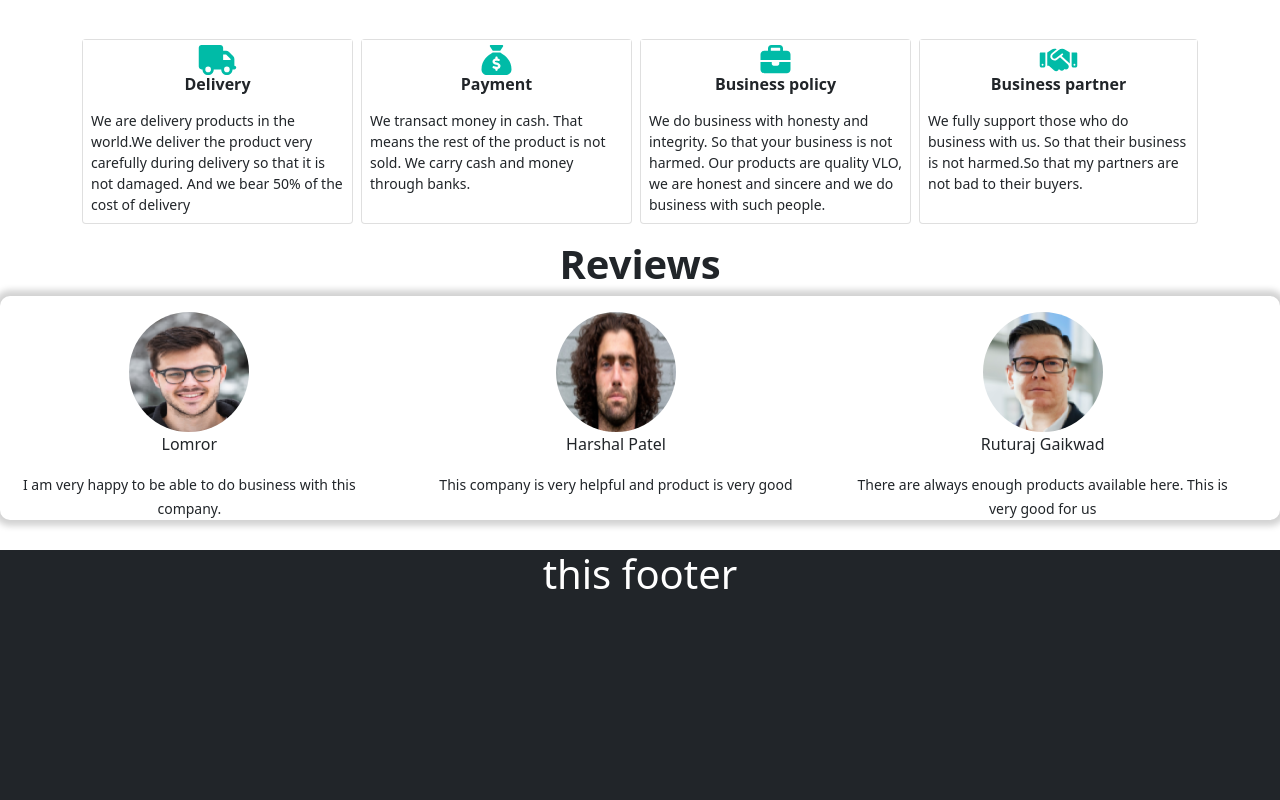
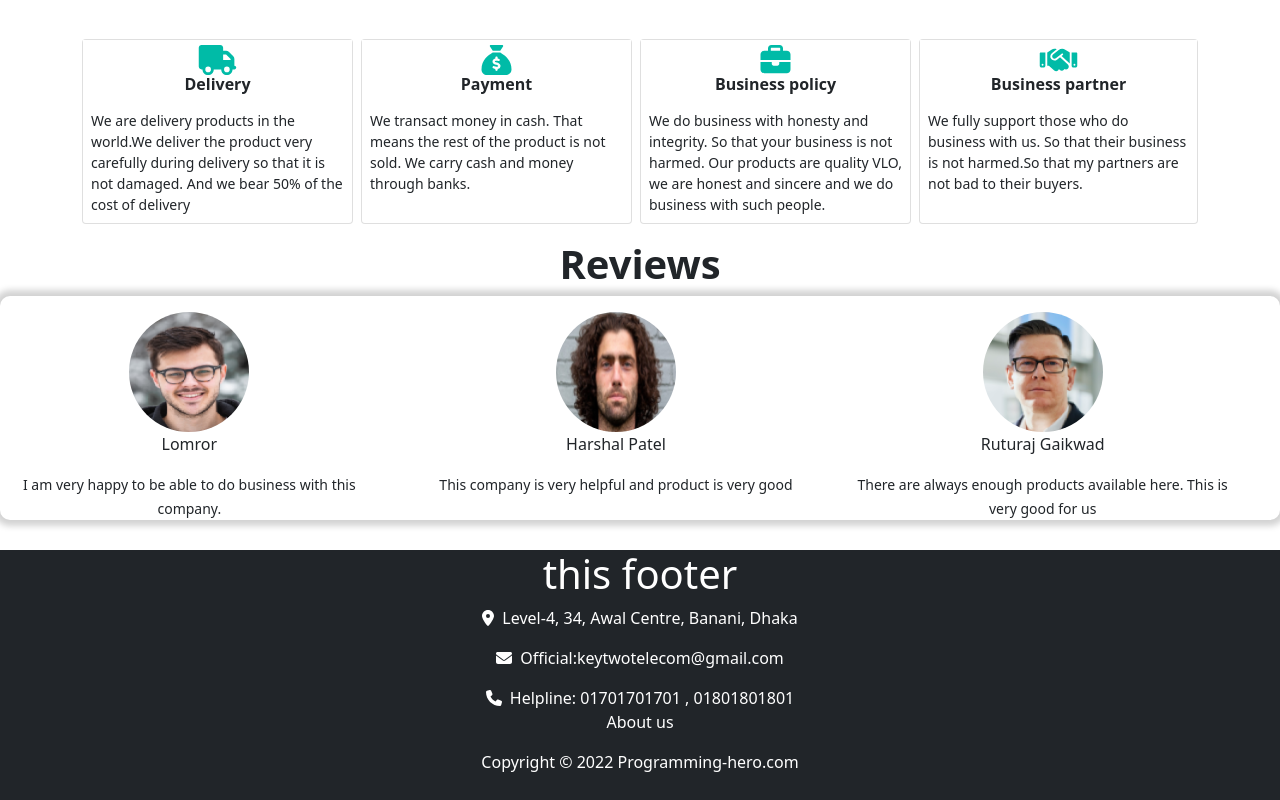
Before and after one commit to Masum-WebD/key-two-warehouse-clientSide, a React (Create React App) app: page / in a window 1280 px wide. Shown: the part 537-1337 px from the top of the page. Built offline with nearby package versions, Linux system fonts and the light colour scheme; no server answers.

Commit message:
footer add

```diff
--- a/src/App.js
+++ b/src/App.js
@@ -14,6 +14,7 @@ import MyItem from './components/MyItem/MyItem';
 import AddItem from './components/AddItem/AddItem';
 import ManageItems from './components/ManageItems/ManageItems';
 import Blog from './components/Blogs/Blog';
+import About from './components/About/About';
 
 function App() {
   return (
@@ -37,6 +38,8 @@ function App() {
        }
         ></Route>
         <Route path='/blog' element={<Blog></Blog>}></Route>
+        <Route path='/about' element={<About></About>}></Route>
+
         <Route path='*' element={<NotFound></NotFound>}></Route>
       </Routes>
       <Footer></Footer>
--- /dev/null
+++ b/src/components/About/About.js
@@ -0,0 +1,11 @@
+import React from 'react';
+
+const About = () => {
+    return (
+        <div className='mx-auto'>
+            <h1 > About us</h1>
+        </div>
+    );
+};
+
+export default About;
--- a/src/components/Footer/Footer.js
+++ b/src/components/Footer/Footer.js
@@ -1,10 +1,33 @@
+import { faEnvelope, faLocation, faLocationDot, faMessage, faPhone } from '@fortawesome/free-solid-svg-icons';
+import { FontAwesomeIcon } from '@fortawesome/react-fontawesome';
 import React from 'react';
+import { Link } from 'react-router-dom';
 import './Footer.css'
 
 const Footer = () => {
     return (
         <div className="footer">
             <h1 className='text-white text-center'>this footer</h1>
+
+
+                <p className='text-white text-center '>
+                <FontAwesomeIcon className='me-2'  icon={faLocationDot}></FontAwesomeIcon>
+                 Level-4, 34, Awal Centre, Banani, Dhaka
+            </p>
+            <p className='text-white text-center '>
+                <FontAwesomeIcon className='me-2'  icon={faEnvelope}></FontAwesomeIcon>
+                Official:keytwotelecom@gmail.com
+            </p>
+            <p className='text-white text-center '>
+                <FontAwesomeIcon className='me-2'  icon={faPhone}></FontAwesomeIcon>
+                 Helpline: 01701701701 , 01801801801
+                 <br />
+                 <Link className='text-decoration-none text-center text-white' to='/about'>About us</Link>
+            </p>
+            <p className='text-white text-center '>
+            Copyright © 2022 Programming-hero.com
+            </p>
+
         </div>
     );
 };
--- a/src/components/ProductSell/ProductSell.js
+++ b/src/components/ProductSell/ProductSell.js
@@ -5,7 +5,7 @@ import './ProductSell.css'
 
 const ProductSell = () => {
   return (
-    <div>
+    <div id="productSell">
       <div className="container icon-container">
         <div className=' card me-2'>
           <FontAwesomeIcon className='icon' icon={faTruck}></FontAwesomeIcon>
```
